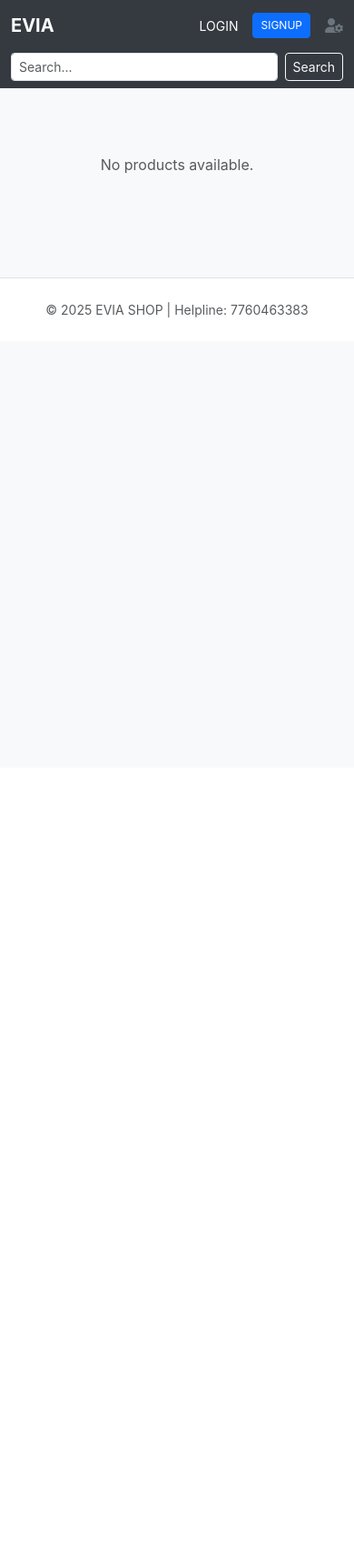
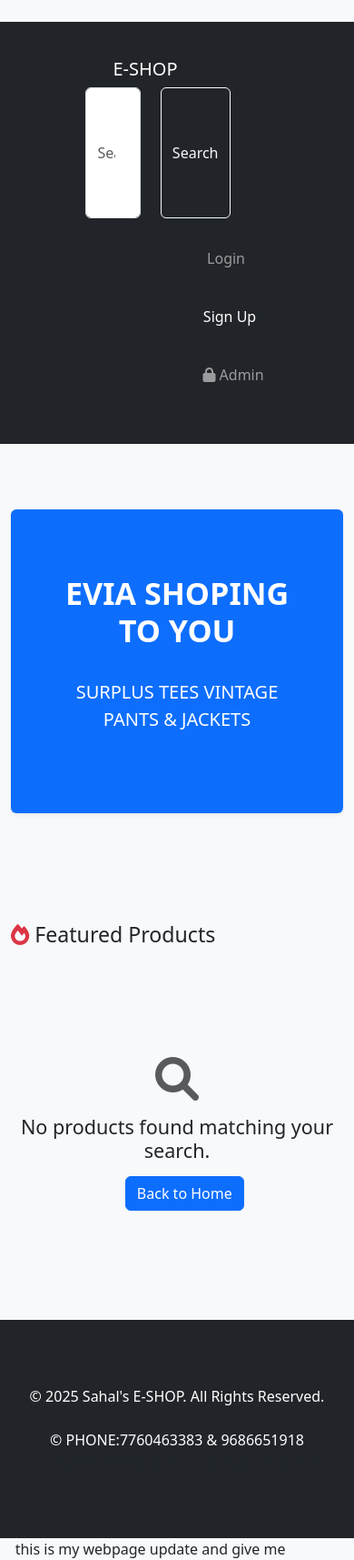
Before and after one commit to glmarshad558-bot/evia-shop, a Flask app: page / in a window 390 px wide. Shown: the whole page at 91% size. Before the commit the page ends 349 px from the top, so only its background shows below. Run offline with Flask 3, Linux system fonts and the light colour scheme.

Commit message:
Update index.html

```diff
--- a/templates/index.html
+++ b/templates/index.html
@@ -2,99 +2,101 @@
 <html lang="en">
 <head>
     <meta charset="UTF-8">
-    <meta name="viewport" content="width=device-width, initial-scale=1.0, maximum-scale=1.0, user-scalable=no">
+    <meta name="viewport" content="width=device-width, initial-scale=1.0">
     <title>E-Shop | Home</title>
     <link href="https://cdn.jsdelivr.net/npm/bootstrap@5.3.0/dist/css/bootstrap.min.css" rel="stylesheet">
     <link rel="stylesheet" href="https://cdnjs.cloudflare.com/ajax/libs/font-awesome/6.0.0/css/all.min.css">
     <style>
-        body { background-color: #f8f9fa; font-family: 'Inter', sans-serif; }
-
-        /* Fixed Navbar for Admin, Login, and Search */
-        .navbar { background-color: #343a40 !important; }
-        .navbar-brand { font-weight: bold; }
-
-        /* Fixes the "poor" spacing on 375px mobile screens */
-        @media (max-width: 767px) {
-            .navbar .container { flex-direction: row; flex-wrap: wrap; }
-            .search-form { order: 3; width: 100%; margin-top: 10px; }
-            .nav-auth-links { order: 2; }
-            .product-grid { padding: 0 5px; }
-            .col-6 { padding: 5px !important; }
-        }
-
-        /* THE PERFECT SIZE (506x860) */
-        .img-container {
-            width: 100%;
-            aspect-ratio: 9 / 14;
-            overflow: hidden;
-            background: #fff;
-        }
-        .img-container img {
-            width: 100%;
-            height: 100%;
-            object-fit: cover;
-        }
-
-        .product-card { border: none; box-shadow: 0 2px 5px rgba(0,0,0,0.1); margin-bottom: 15px; }
+        .product-card:hover { transform: translateY(-5px); transition: 0.3s; box-shadow: 0 4px 15px rgba(0,0,0,0.1); }
+        .navbar-brand { font-weight: bold; color: #fb641b !important; }
+        .btn-buy { background-color: #ff9f00; color: white; border: none; }
+        .btn-buy:hover { background-color: #f39200; }
+        .nav-link:hover { color: #ff9f00 !important; }
     </style>
 </head>
-<body>
+<body class="bg-light">
 
-    <nav class="navbar navbar-expand-lg navbar-dark sticky-top">
-        <div class="container d-flex justify-content-between align-items-center">
-            <a class="navbar-brand" href="/">EVIA</a>
+    <nav class="navbar navbar-expand-lg navbar-dark bg-dark sticky-top">
+        <div class="container">
+            <a class="navbar-brand" href="/">E-SHOP</a>
 
-            <form class="search-form d-flex mx-md-auto" action="/" method="GET">
-                <input class="form-control form-control-sm me-2" type="search" name="q" placeholder="Search..." aria-label="Search">
-                <button class="btn btn-outline-light btn-sm" type="submit">Search</button>
+            <form class="d-flex mx-auto w-50" action="/" method="GET">
+                <input class="form-control me-2" type="search" name="q" placeholder="Search for products..." aria-label="Search">
+                <button class="btn btn-outline-light" type="submit">Search</button>
             </form>
 
-            <div class="nav-auth-links d-flex align-items-center">
+            <div class="navbar-nav ms-auto align-items-center">
                 {% if current_user.is_authenticated %}
-                    <a href="/logout" class="btn btn-sm btn-outline-danger ms-2" style="font-size: 12px;">LOGOUT</a>
+                    <a class="nav-item nav-link text-white me-3" href="/profile">
+                        <i class="fa fa-shopping-bag text-warning"></i> MY ORDERS
+                    </a>
+
+                    <span class="nav-item nav-link text-info me-2">
+                        <i class="fa fa-user"></i> {{ current_user.username|upper }}
+                    </span>
+
+                    <a class="nav-item nav-link btn btn-outline-danger btn-sm" href="/logout">Logout</a>
                 {% else %}
-                    <a href="/login" class="text-white text-decoration-none me-3 small">LOGIN</a>
-                    <a href="/signup" class="btn btn-sm btn-primary py-1" style="font-size: 12px;">SIGNUP</a>
+                    <a class="nav-item nav-link" href="/login">Login</a>
+                    <a class="nav-item nav-link btn btn-primary btn-sm text-white ms-2" href="/signup">Sign Up</a>
                 {% endif %}
 
-                <a href="/admin" class="ms-3 text-secondary"><i class="fa fa-user-gear"></i></a>
+                <a class="nav-item nav-link ms-3" href="/admin_lock"><i class="fa fa-lock"></i> Admin</a>
             </div>
         </div>
     </nav>
 
-    <div class="container mt-4 product-grid">
+    <div class="container mt-4">
+        <div class="bg-primary text-white p-5 rounded shadow-sm text-center">
+            <h1 class="display-4 fw-bold">EVIA SHOPING TO YOU</h1>
+            <p class="lead">SURPLUS TEES VINTAGE PANTS & JACKETS</p>
+        </div>
+    </div>
+
+    <div class="container mt-5">
+        <h3 class="mb-4"><i class="fa fa-fire text-danger"></i> Featured Products</h3>
         <div class="row">
             {% if products %}
                 {% for p in products %}
-                <div class="col-6 col-md-4 col-lg-3">
-                    <div class="card product-card">
-                        <a href="/product/{{ p.id }}" class="text-decoration-none">
-                            <div class="img-container">
-                                <img src="{{ p.image }}" alt="{{ p.name }}" onerror="this.src='https://placehold.co/506x860?text=Product'">
+                <div class="col-6 col-md-4 col-lg-3 mb-4">
+                    <div class="card h-100 border-0 shadow-sm product-card">
+                        <div style="height: 200px; overflow: hidden;">
+                            <img src="{{ p.image }}"
+                                 class="card-img-top p-3"
+                                 alt="{{ p.name }}"
+                                 style="object-fit: contain; height: 100%; width: 100%;">
                         </div>
-                            <div class="card-body p-2">
-                                <h6 class="text-dark mb-1 text-truncate" style="font-size: 14px;">{{ p.name }}</h6>
-                                <p class="text-primary fw-bold mb-0">₹{{ p.price }}</p>
-                            </div>
+
+                        <div class="card-body">
+                            <h6 class="card-title text-truncate">{{ p.name }}</h6>
+                            <p class="text-success fw-bold mb-1">₹{{ p.price }}</p>
+                            <small class="text-muted d-block mb-3"><i class="fa fa-truck"></i> ALL INDIA AVAILABLE</small>
+
+                            <a href="{{ url_for('buy_now', id=p.id) }}" class="btn btn-buy w-100 fw-bold">
+                                <i class="fa fa-bolt"></i> BUY NOW
                             </a>
-                        <div class="p-2 pt-0">
-                            <a href="{{ url_for('buy_now', id=p.id) }}" class="btn btn-dark btn-sm w-100">BUY NOW</a>
                         </div>
                     </div>
                 </div>
                 {% endfor %}
             {% else %}
-                <div class="col-12 text-center py-5">
-                    <p class="text-muted">No products available.</p>
+                <div class="col-12 text-center mt-5">
+                    <i class="fa fa-search fa-3x text-muted mb-3"></i>
+                    <h4>No products found matching your search.</h4>
+                    <a href="/" class="btn btn-primary mt-2">Back to Home</a>
                 </div>
             {% endif %}
         </div>
     </div>
 
-    <footer class="py-4 bg-white border-top text-center mt-5">
-        <p class="small text-muted mb-0">© 2025 EVIA SHOP | Helpline: 7760463383</p>
+    <footer class="bg-dark text-white mt-5 py-4">
+        <div class="container text-center">
+            <p class="mb-0">&copy; 2025 Sahal's E-SHOP. All Rights Reserved.</p>
+                <p class="mb-0">&copy; PHONE:7760463383 & 9686651918</p>
+            <small class="text-muted">Secure Shopping | Fast Delivery | Easy Returns</small>
+        </div>
     </footer>
 
     <script src="https://cdn.jsdelivr.net/npm/bootstrap@5.3.0/dist/js/bootstrap.bundle.min.js"></script>
 </body>
-</html>
+</html> this is my webpage update and give me
```
Lines whose indentation alone changed are shown as unchanged.
